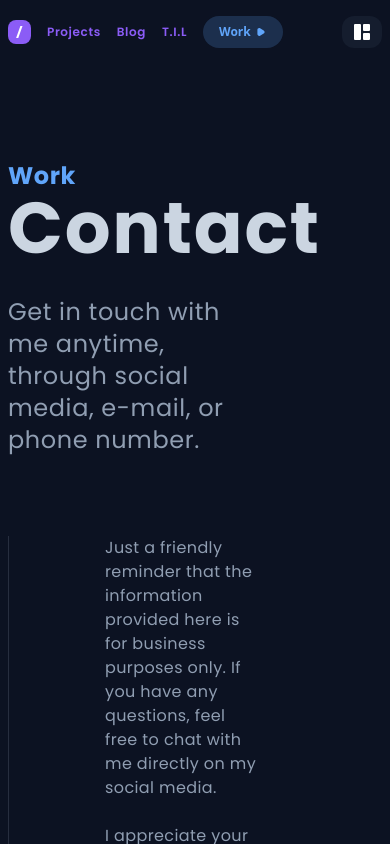
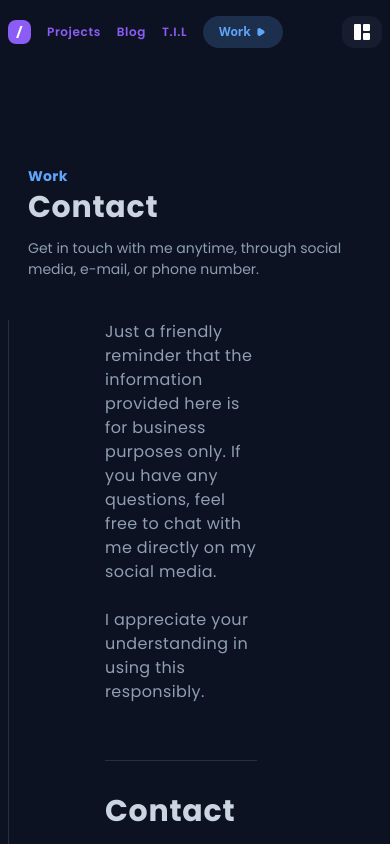
Before and after one commit to ImJars/Development-full-coding, a React (Vite) app: page /contact in a window 390 px wide. Shown: the top 844 px of the page. Built offline with nearby package versions, Linux system fonts and the light colour scheme.

Commit message:
Update contact.jsx

```diff
--- a/src/contact.jsx
+++ b/src/contact.jsx
@@ -24,10 +24,9 @@ const TitleSection = styled.div`
   .dynamic-text {
     font-size: clamp(1.125rem, 0.6539rem + 2.2167vw, 2.25rem);
   }
-`
+`;
 
 function Contact() {
-
   const { ref, inView } = useInView({
     threshold: 0.1,
     triggerOnce: false,
@@ -43,21 +42,27 @@ function Contact() {
         opacity: 1,
         x: 0,
         transition: {
-          type: 'spring', duration: .4, delay: 0.1
+          type: "spring",
+          duration: 0.4,
+          delay: 0.1,
         },
       });
       animateTitleContact.start({
         opacity: 1,
         x: 0,
         transition: {
-          type: 'spring', duration: .4, delay: 0.3
+          type: "spring",
+          duration: 0.4,
+          delay: 0.3,
         },
       });
       animateSubtitleContact.start({
         opacity: 1,
         x: 0,
         transition: {
-          type: 'spring', duration: .4, delay: 0.5
+          type: "spring",
+          duration: 0.4,
+          delay: 0.5,
         },
       });
     }
@@ -76,7 +81,12 @@ function Contact() {
         opacity: 0,
       });
     }
-  }, [inView, animateMiniTitleContact, animateTitleContact, animateSubtitleContact])
+  }, [
+    inView,
+    animateMiniTitleContact,
+    animateTitleContact,
+    animateSubtitleContact,
+  ]);
 
   const { ref: ref1, inView: inView1 } = useInView({
     threshold: 0.1,
@@ -145,28 +155,47 @@ function Contact() {
         opacity: 0,
       });
     }
-  }, [inView1, inView2, animate1, animate2, inViewScroll, animateScroll])
-
+  }, [inView1, inView2, animate1, animate2, inViewScroll, animateScroll]);
 
   return (
     <>
-      <section id="contact" ref={ ref } className="bg-primary w-full h-full text-white">
       <Wraped>
-          <div className="pb-20">
-            <motion.h1 animate={ animateMiniTitleContact } className="opacity-0 transform -translate-x-10 text-text-blue text-2xl tracking-wide pt-40 font-bold">
+        <section
+          id="contact"
+          ref={ref}
+          className="bg-primary w-full h-full text-white"
+        >
+          <ContactSection className="pb-10 sm:pb-20 pt-40">
+            <div className="content-wrapped block mx-auto">
+              <TitleSection className="mx-5 sm:mx-0">
+                <motion.h1
+                  animate={animateMiniTitleContact}
+                  className="Subtitle-Text opacity-0 transform -translate-x-10 text-text-blue text-2xl tracking-wide font-bold"
+                >
                   Work
                 </motion.h1>
-            <motion.h2 animate={ animateTitleContact } className="opacity-0 transform -translate-x-10 text-text-white-gray text-7xl font-bold tracking-wide">
+                <motion.h2
+                  animate={animateTitleContact}
+                  className="Title-Name opacity-0 transform -translate-x-10 text-text-white-gray text-7xl font-bold tracking-wide"
+                >
                   Contact
                 </motion.h2>
-            <motion.h3 animate={ animateSubtitleContact } className="opacity-0 transform -translate-x-10 w-2/3 text-text-general text-2xl tracking-wide mt-8">
+                <motion.h3
+                  animate={animateSubtitleContact}
+                  className="Subtitle-Text opacity-0 transform -translate-x-10 w-full sm:w-2/3 text-text-general mt-4"
+                >
                   Get in touch with me anytime, through social media, e-mail, or
                   phone number.
                 </motion.h3>
+              </TitleSection>
             </div>
+          </ContactSection>
           <div className="flex justify-between">
             <div className="w-2/3">
-              <div ref={refScroll} className="border-l pl-24 border-text-general border-opacity-20 pb-20">
+              <div
+                ref={refScroll}
+                className="border-l pl-24 border-text-general border-opacity-20 pb-20"
+              >
                 <div
                   className="border-b pb-14 border-text-general border-opacity-20
                               text-text-general text-base space-y-6"
@@ -180,7 +209,10 @@ function Contact() {
                     I appreciate your understanding in using this responsibly.
                   </p>
                 </div>
-                <div ref={ref1} className="mt-8 border-b border-text-general border-opacity-20 pb-10">
+                <div
+                  ref={ref1}
+                  className="mt-8 border-b border-text-general border-opacity-20 pb-10"
+                >
                   <h1 className="text-text-white-gray text-3xl font-bold tracking-wide">
                     Contact
                   </h1>
@@ -221,8 +253,8 @@ function Contact() {
           <div className="mt-20">
             <Footer />
           </div>
+        </section>
       </Wraped>
-      </section>
     </>
   );
 }
```
Lines whose indentation alone changed are shown as unchanged.
